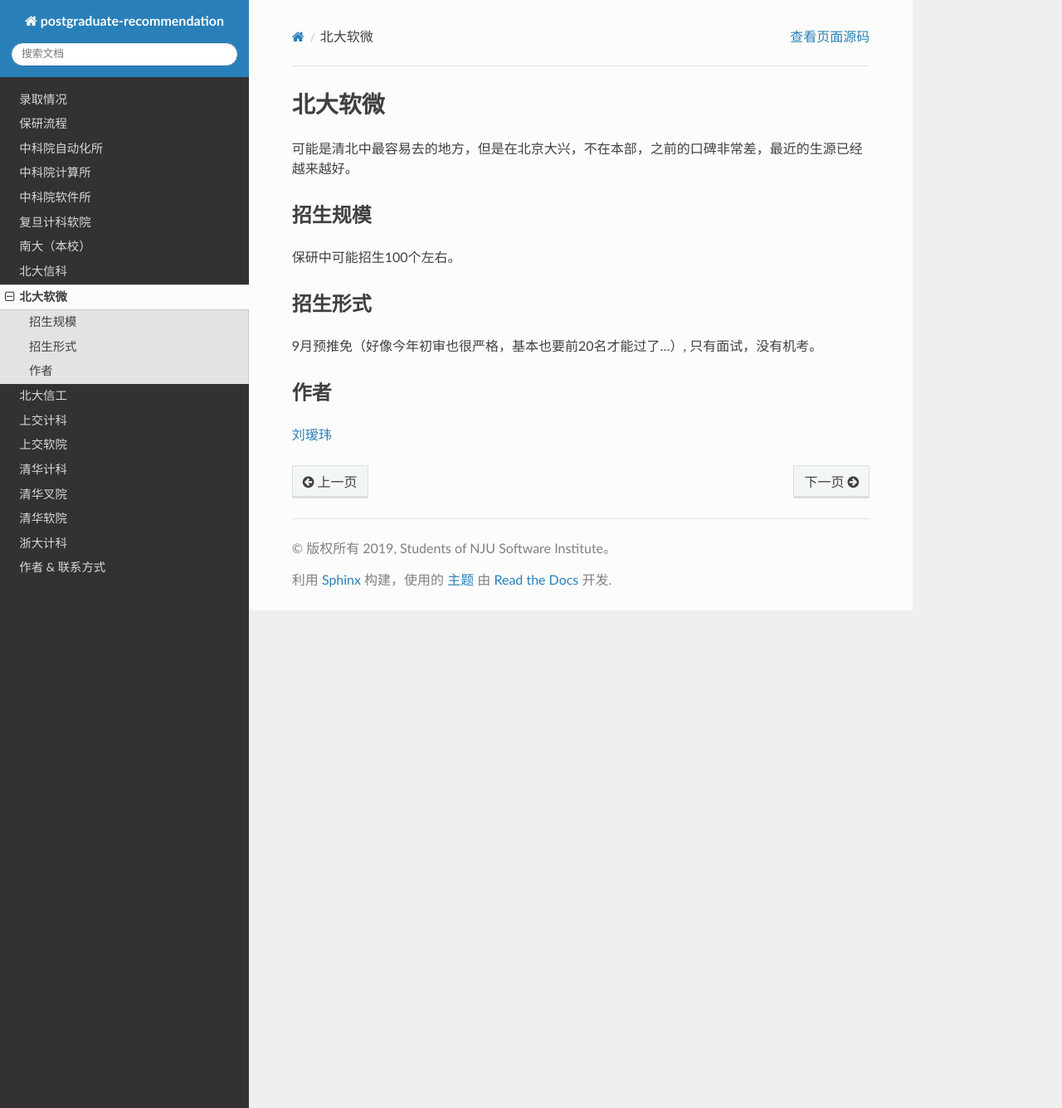
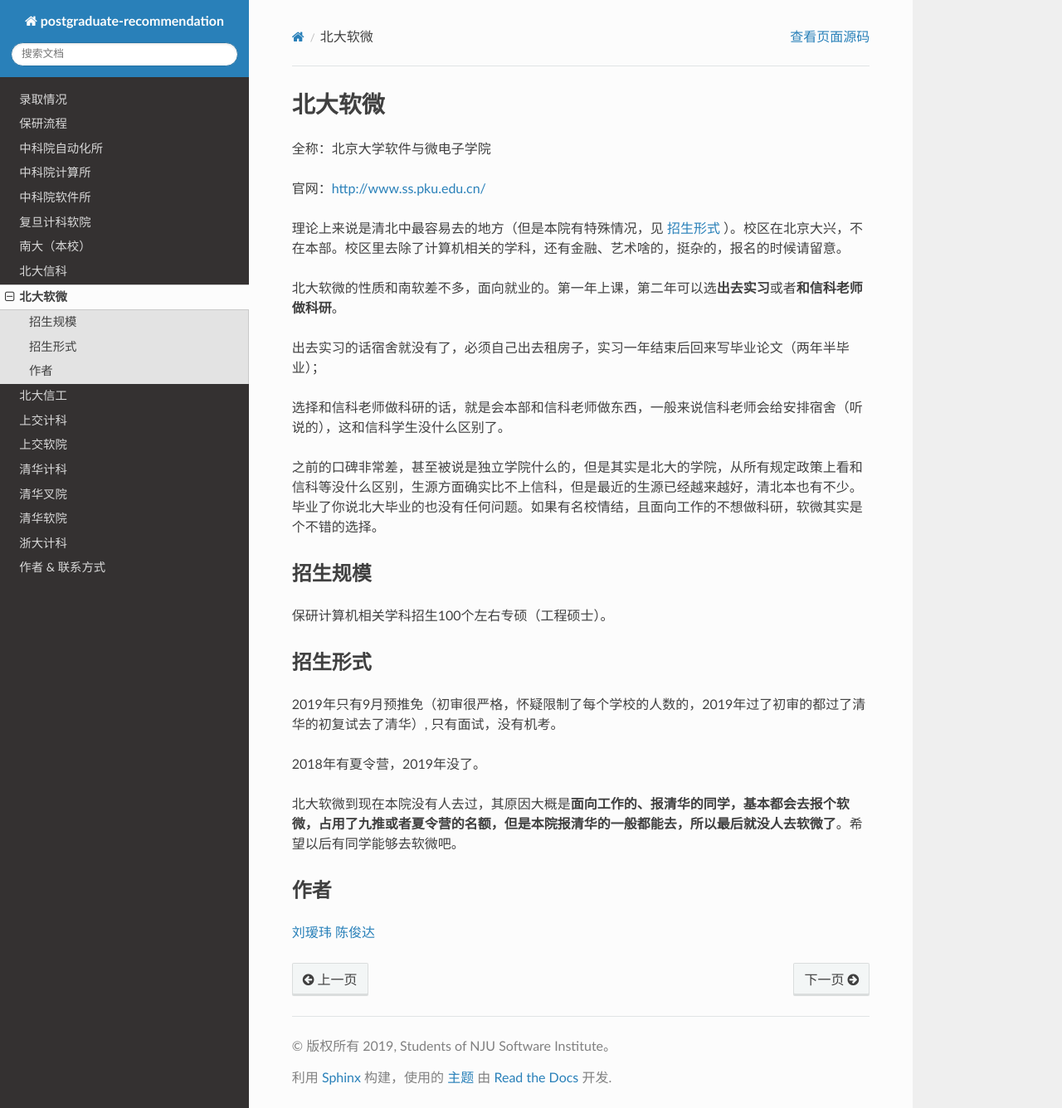
Before and after one commit to NJU-SE-15-share-review/postgraduate-recommendation, a Sphinx documentation site: the page built from source/schools/pku/ss.rst, in a window 1280 px wide and 1336 px high. Shown: the whole window at 83% size. Built offline with Sphinx 7.4.7 and the Read the Docs theme 2.0.0, drawn with Linux system fonts in a browser that asks for light colours.

Commit message:
add pku information

```diff
--- a/source/schools/pku/eecs.rst
+++ b/source/schools/pku/eecs.rst
@@ -1,7 +1,9 @@
 北大信科
 =====================================
 
-北京大学信息科学技术学院（官网：https://eecs.pku.edu.cn）是一个 **非常大** 的院，下面除了有计算机之外，还有包括电子、物理等和计算机无关的院系。对计算机相关学科的同学来说，北大的 **计算机科学与技术系** 及其相关实验室都是在信科下的。
+官网：https://eecs.pku.edu.cn
+
+北京大学信息科学技术学院是一个 **非常大** 的院，下面除了有计算机之外，还有包括电子、物理等和计算机无关的院系。对计算机相关学科的同学来说，北大的 **计算机科学与技术系** 及其相关实验室都是在信科下的。
 
 总的来说，北大信科（计科方面）有如下特点：
 
--- a/source/schools/pku/ss.rst
+++ b/source/schools/pku/ss.rst
@@ -1,18 +1,34 @@
 北大软微
 =====================================
 
-可能是清北中最容易去的地方，但是在北京大兴，不在本部，之前的口碑非常差，最近的生源已经越来越好。
+全称：北京大学软件与微电子学院
+
+官网：http://www.ss.pku.edu.cn/
+
+理论上来说是清北中最容易去的地方（但是本院有特殊情况，见 :ref:`schools/pku/ss:招生形式` ）。校区在北京大兴，不在本部。校区里去除了计算机相关的学科，还有金融、艺术啥的，挺杂的，报名的时候请留意。
+
+北大软微的性质和南软差不多，面向就业的。第一年上课，第二年可以选\ **出去实习**\ 或者\ **和信科老师做科研**\ 。
+
+出去实习的话宿舍就没有了，必须自己出去租房子，实习一年结束后回来写毕业论文（两年半毕业）；
+
+选择和信科老师做科研的话，就是会本部和信科老师做东西，一般来说信科老师会给安排宿舍（听说的），这和信科学生没什么区别了。
+
+之前的口碑非常差，甚至被说是独立学院什么的，但是其实是北大的学院，从所有规定政策上看和信科等没什么区别，生源方面确实比不上信科，但是最近的生源已经越来越好，清北本也有不少。毕业了你说北大毕业的也没有任何问题。如果有名校情结，且面向工作的不想做科研，软微其实是个不错的选择。
 
 招生规模
 --------------------------------------
 
-保研中可能招生100个左右。
+保研计算机相关学科招生100个左右专硕（工程硕士）。
 
 招生形式
 --------------------------------------
 
-9月预推免（好像今年初审也很严格，基本也要前20名才能过了...）, 只有面试，没有机考。
+2019年只有9月预推免（初审很严格，怀疑限制了每个学校的人数的，2019年过了初审的都过了清华的初复试去了清华）, 只有面试，没有机考。
+
+2018年有夏令营，2019年没了。
+
+北大软微到现在本院没有人去过，其原因大概是\ **面向工作的、报清华的同学，基本都会去报个软微，占用了九推或者夏令营的名额，但是本院报清华的一般都能去，所以最后就没人去软微了**\ 。希望以后有同学能够去软微吧。
 
 作者
 --------------------------------------
-:ref:`authors:刘瑷玮`
+:ref:`authors:刘瑷玮` :ref:`authors:陈俊达`
--- a/source/schools/pku/sz.rst
+++ b/source/schools/pku/sz.rst
@@ -1,9 +1,13 @@
 北大信工
 =====================================
 
+全称：北京大学信息工程学院
+
 官网：http://www.ece.pku.edu.cn/
 
-和清华一样，北大在深圳有个研究生院，里面有几个专门培养研究生的院系，其中一个是信息工程学院，这学院下面可以培养\ **计算机应用技术**\ 方向的研究生。
+北大深圳研究生院：http://www.pkusz.edu.cn/
+
+北大在深圳有个研究生院，里面有几个专门培养研究生的院系，其中一个是信息工程学院，这学院下面可以培养\ **计算机应用技术**\ 方向的研究生。
 
 对这里了解不多，只了解到这里也是做\ **科研**\ 的，是三年的学硕。进这里的要求我猜来说应该比信科低，科研水平了解不太多。
 
```
